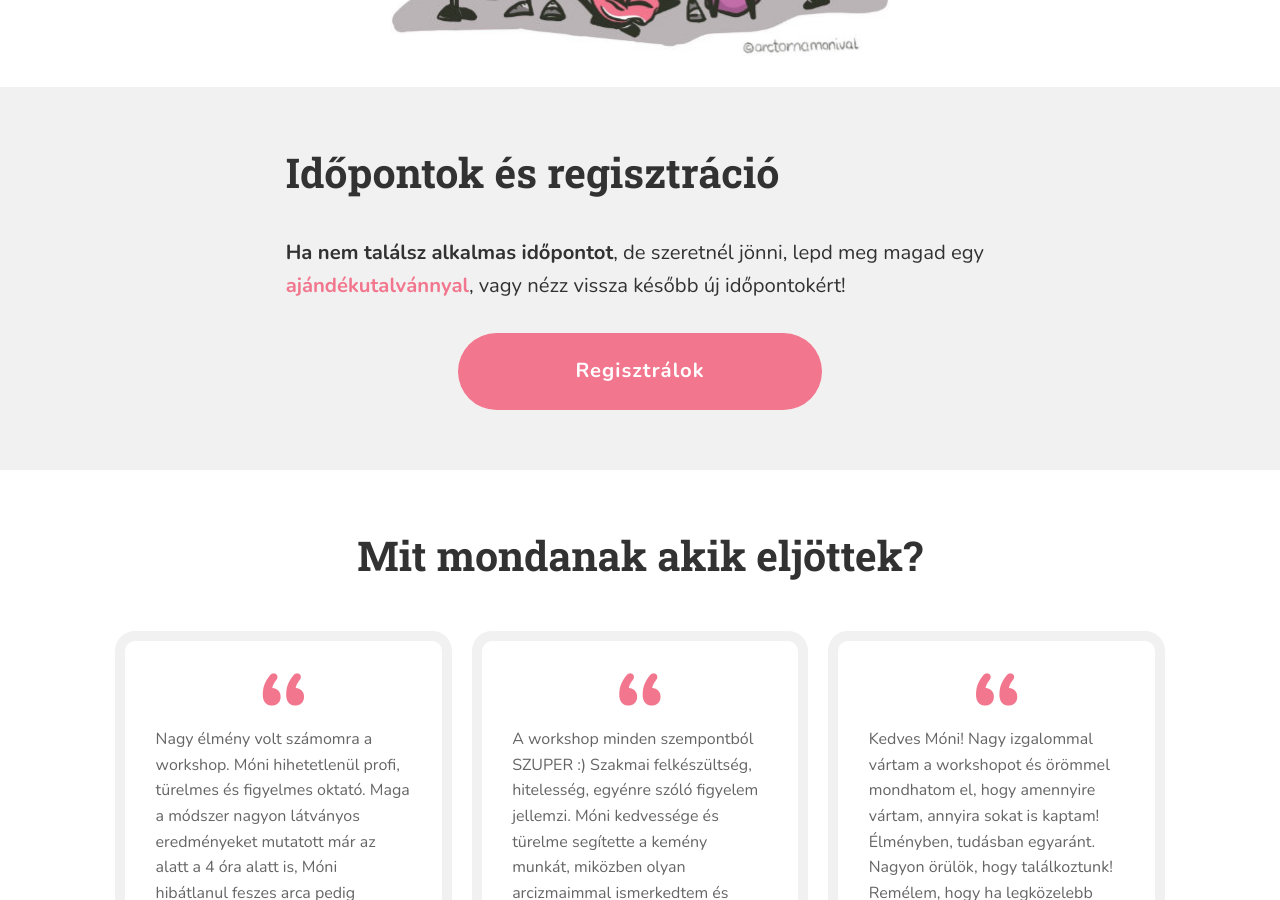
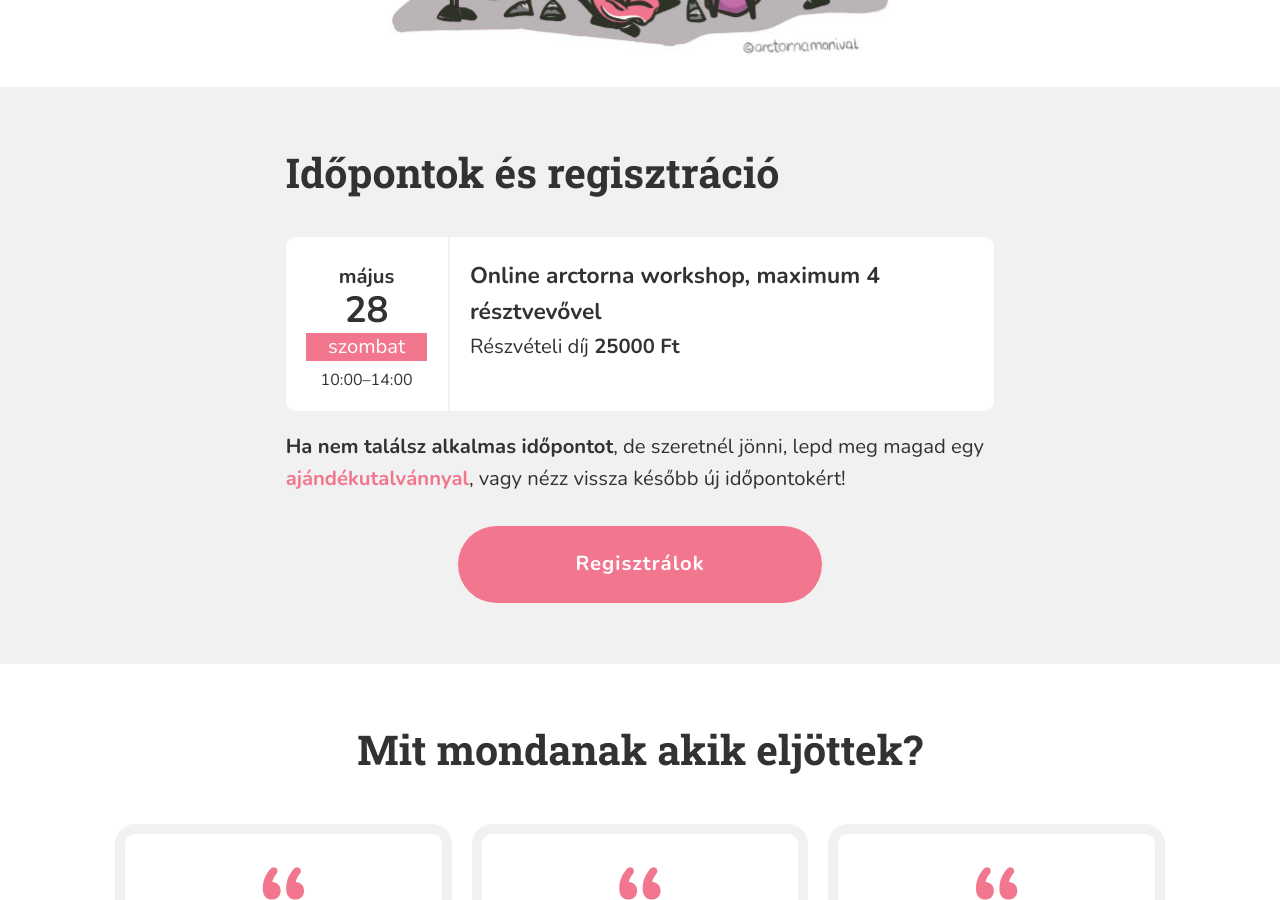
Before and after one commit to monikamudra/arctorna, a Jekyll site: the page built from workshop.md, in a window 1280 px wide and 900 px high, scrolled down 2126 px. Built offline with Jekyll 4.4.1, drawn with Linux system fonts in a browser that asks for light colours.

Commit message:
Update event

```diff
--- a/_data/workshop.yaml
+++ b/_data/workshop.yaml
@@ -29,7 +29,7 @@ events:
   #     indul online, maximum három fővel.
 
 
-  - date: 2022-4-30-T10:00
+  - date: 2022-5-28-T10:00
     start: "10:00"
     end: "14:00"
     title: Online arctorna workshop, maximum 4 résztvevővel
```
